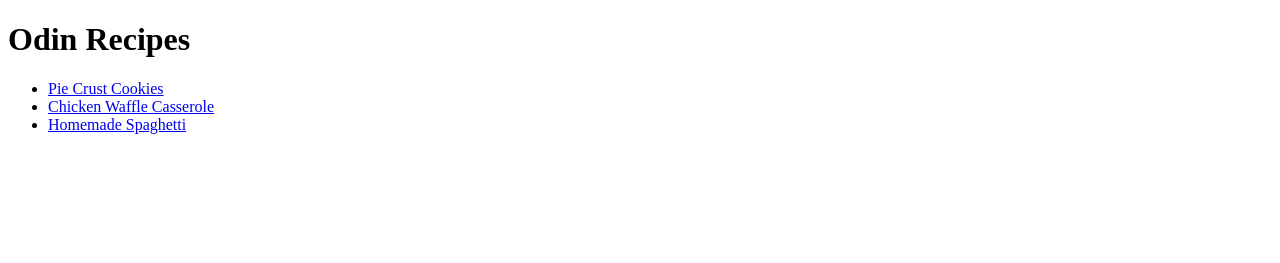
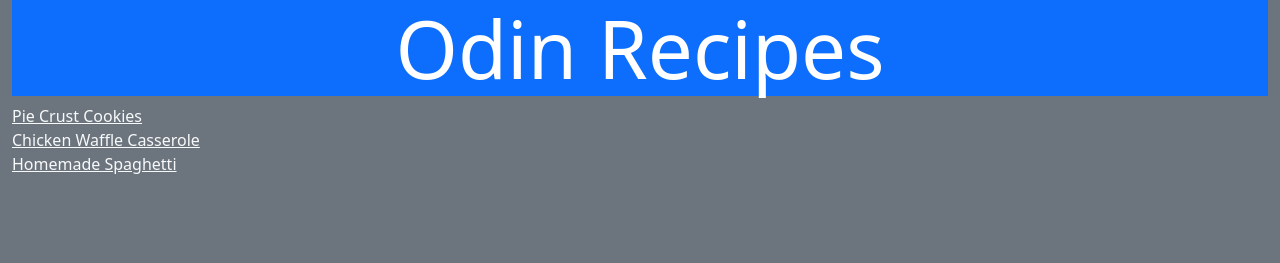
Before and after one commit to izirodriguez/odin-recipes, a plain HTML site: page index.html in a window 1280 px wide. Drawn offline with nearby package versions, Linux system fonts and the light colour scheme.

Commit message:
added bootstrap styles,  moved the links to be on an aside element, created an iFrame element to visualize the recipes, created js code to add an onClick event to the links so they update the iFrame src attribute.

```diff
--- a/index.html
+++ b/index.html
@@ -1,17 +1,33 @@
 <!DOCTYPE html>
 <html lang="en">
+
 <head>
     <meta charset="UTF-8">
     <meta name="viewport" content="width=device-width, initial-scale=1.0">
     <title>Odin Recipes</title>
-</head>
-<body>
-    <h1>Odin Recipes</h1>
-    <ul>
-        <li><a href="./recipes/PieCrustCookies.html">Pie Crust Cookies</a></li>
-        <li><a href="./recipes/chickenWafflesCasserole.html">Chicken Waffle Casserole</a></li>
-        <li><a href="./recipes/homeMadeSpaghetti.html">Homemade Spaghetti</a></li>
-    </ul>
+    <link href="https://cdn.jsdelivr.net/npm/bootstrap@5.3.3/dist/css/bootstrap.min.css" rel="stylesheet"
+        integrity="sha384-QWTKZyjpPEjISv5WaRU9OFeRpok6YctnYmDr5pNlyT2bRjXh0JMhjY6hW+ALEwIH" crossorigin="anonymous">
+    <script  defer src="https://cdn.jsdelivr.net/npm/bootstrap@5.3.3/dist/js/bootstrap.bundle.min.js"
+        integrity="sha384-YvpcrYf0tY3lHB60NNkmXc5s9fDVZLESaAA55NDzOxhy9GkcIdslK1eN7N6jIeHz"
+        crossorigin="anonymous"></script>
+    <script defer src="index.js"></script>
+
+<body class="container-fluid text-bg-secondary">
+    <header class="text-bg-primary">
+        <h1 class="display-1 text-center">Odin Recipes</h1>
+    </header>
+
+    <main class="row">
+        <aside class="col-md-3 d-flex flex-column ">
+            <a class="text-light" href="./recipes/PieCrustCookies.html">Pie Crust Cookies</a>
+            <a class="text-light" href="./recipes/chickenWafflesCasserole.html">Chicken Waffle Casserole</a>
+            <a class="text-light" href="./recipes/homeMadeSpaghetti.html">Homemade Spaghetti</a>
+        </aside>
+        <article class="col-md-9">
+            <iframe id="recipe-frame" src="" frameborder="0" width="100%" height="80%"></iframe>
+        </article>
+    </main>
 
 </body>
+
 </html>
--- /dev/null
+++ b/index.js
@@ -0,0 +1,16 @@
+// Select all the anchor links
+const links = document.querySelectorAll('aside a');
+
+// Select the iframe
+const iframe = document.getElementById('recipe-frame');
+
+// Add click event listener to each link
+links.forEach(link => {
+    link.addEventListener('click', function(event) {
+        // Prevent default link behavior
+        event.preventDefault();
+
+        // Update the iframe src with the href of the clicked link
+        iframe.src = this.href;
+    });
+});
```
